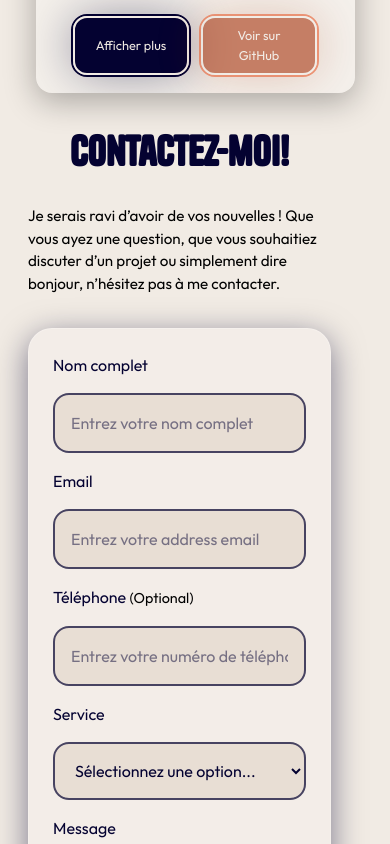
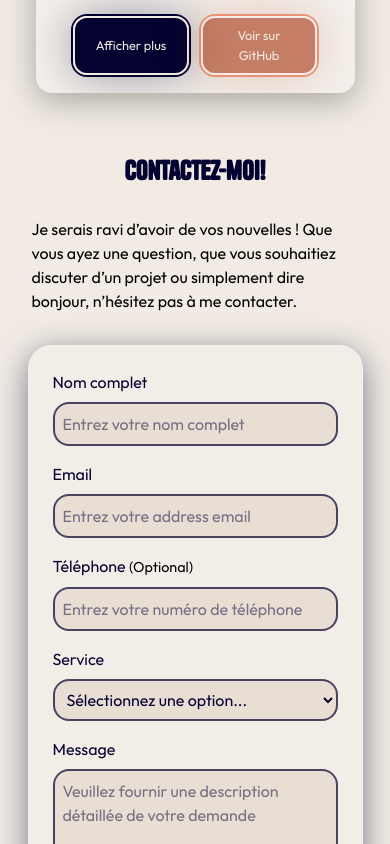
Before and after one commit to cesaraha/personal-website, a SvelteKit app: page / in a window 390 px wide. Shown: the part 6200-7044 px from the top of the page. Built offline with nearby package versions, Linux system fonts and the light colour scheme.

Commit message:
Update Contact.svelte
Changed spacing properties (padding and margin)

```diff
--- a/src/components/Contact.svelte
+++ b/src/components/Contact.svelte
@@ -2,34 +2,34 @@
 	// Import EmailJS (you'll need to install: npm install @emailjs/browser)
 	import emailjs from '@emailjs/browser';
 
-	export let title : string;
-	export let description : string;
-	export let fullNameTag : string;
-	export let phFullName : string;
-	export let emailTag : string;
-	export let phEmail : string;
-	export let phoneTag : string;
-	export let optionalTag : string;
-	export let phPhone : string;
-	export let serviceTag : string;
-	export let option1 : string;
-	export let option2 : string;
-	export let option3 : string;
-	export let option4 : string;
-	export let option5 : string;
-	export let option6 : string;
-	export let specifyTag : string;
-	export let phSpecify : string;
-	export let characters : string;
-	export let messageTag : string;
-	export let phMessage : string;
-	export let buttonAlways : string;
-	export let buttonSending  : string;
-	export let errorField : string;
-	export let errorValidEmail : string;
-	export let errorService : string;
-	export let submitSuccess : string;
-	export let submitError : string;
+	export let title: string;
+	export let description: string;
+	export let fullNameTag: string;
+	export let phFullName: string;
+	export let emailTag: string;
+	export let phEmail: string;
+	export let phoneTag: string;
+	export let optionalTag: string;
+	export let phPhone: string;
+	export let serviceTag: string;
+	export let option1: string;
+	export let option2: string;
+	export let option3: string;
+	export let option4: string;
+	export let option5: string;
+	export let option6: string;
+	export let specifyTag: string;
+	export let phSpecify: string;
+	export let characters: string;
+	export let messageTag: string;
+	export let phMessage: string;
+	export let buttonAlways: string;
+	export let buttonSending: string;
+	export let errorField: string;
+	export let errorValidEmail: string;
+	export let errorService: string;
+	export let submitSuccess: string;
+	export let submitError: string;
 
 	let formData = {
 		fullName: '',
@@ -149,7 +149,6 @@
 	$: if (formData.service === option1 || formData.service === '') {
 		formData.specification = '';
 	}
-
 </script>
 
 <section class="contact-section margin-section">
@@ -296,10 +295,9 @@
 	.section-description {
 		font: var(--p);
 		color: hsl(from var(--text-color) h s calc(l - 15));
-		margin-bottom: var(--spacing5);
+		margin: 0 auto var(--spacing5);
 		max-width: 800px;
-		margin-left: auto;
-		margin-right: auto;
+		padding-left: var(--spacing0);
 	}
 
 	.contact-form {
@@ -433,42 +431,32 @@
 	}
 
 	/* Responsive design */
-	@media (max-width: 768px) {
+	@media (max-width: 950px) {
+
+		.contact-form {
+			padding: var(--spacing4);
+		}
+
+		.form-group {
+			margin-bottom: var(--spacing3);
+		}
+	}
+
+	@media (max-width: 600px) {
 		.contact-section {
-			padding: var(--spacing5) var(--spacing3);
+			padding: 0 var(--spacing1);
+			margin: var(--spacing5) auto;
+		}
+		.section-title,
+		.section-description {
+			margin-bottom: var(--spacing4);
 		}
 
 		.contact-form {
-			padding: var(--spacing5);
+			padding: var(--spacing3);
 		}
-
-		.form-group {
-		margin-bottom: var(--spacing4);
-	}
-
-		.section-title {
-			font-size: 1.8rem;
-		}
-
-		.section-description {
-			font-size: 0.95rem;
-		}
-	}
-
-	@media (max-width: 480px) {
-		.contact-section {
-			padding: var(--spacing0) var(--spacing3);
-			margin: var(--spacing0);
-		}
-		.section-title {
-			font-size: 2.5rem;
-			margin-bottom: var(--spacing4);
-		}
-		.section-description {
-			margin-bottom: var(--spacing4);
-		}
-		.contact-form {
-			padding: var(--spacing3);
+		.form-label {
+			margin-bottom: var(--spacing1);
 		}
 		.form-group {
 			margin-bottom: var(--spacing2);
@@ -476,7 +464,7 @@
 		.form-input,
 		.form-textarea,
 		.form-select {
-			padding: var(--spacing2);
+			padding: var(--spacing1);
 		}
 	}
 </style>
```
